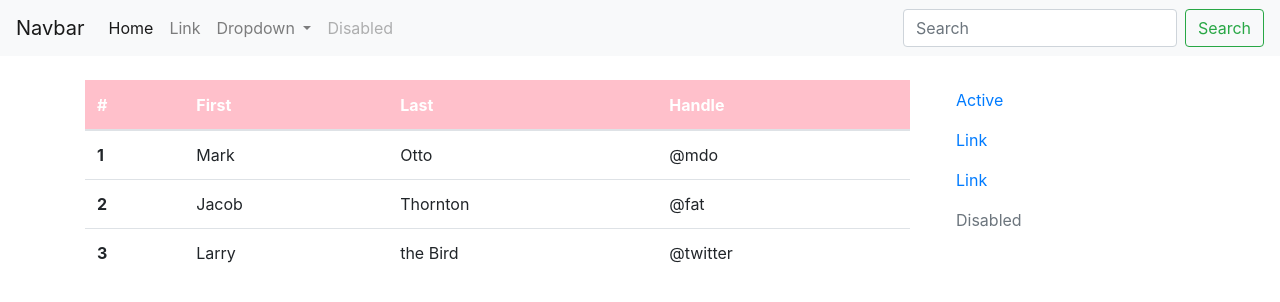
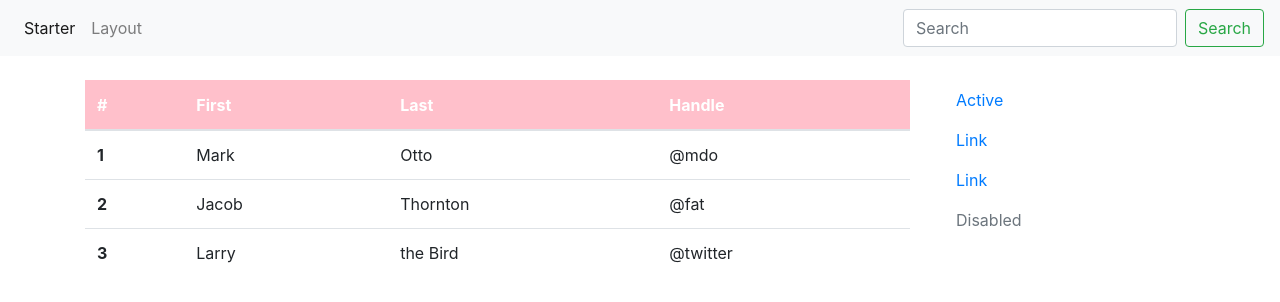
Before and after one commit to danieljbuyinza/git-intro, a plain HTML site: page layout.html in a window 1280 px wide. Drawn offline with Linux system fonts and the light colour scheme.

Commit message:
removed some links from the layout menu

```diff
--- a/layout.html
+++ b/layout.html
@@ -7,7 +7,6 @@
   </head>
   <body>
     <nav class="navbar navbar-expand-lg navbar-light bg-light">
-        <a class="navbar-brand" href="#">Navbar</a>
         <button class="navbar-toggler" type="button" data-toggle="collapse" data-target="#navbarSupportedContent" aria-controls="navbarSupportedContent" aria-expanded="false" aria-label="Toggle navigation">
           <span class="navbar-toggler-icon"></span>
         </button>
@@ -15,24 +14,10 @@
         <div class="collapse navbar-collapse" id="navbarSupportedContent">
           <ul class="navbar-nav mr-auto">
             <li class="nav-item active">
-              <a class="nav-link" href="#">Home <span class="sr-only">(current)</span></a>
+              <a class="nav-link" href="index.html">Starter <span class="sr-only">(current)</span></a>
             </li>
             <li class="nav-item">
-              <a class="nav-link" href="#">Link</a>
-            </li>
-            <li class="nav-item dropdown">
-              <a class="nav-link dropdown-toggle" href="#" id="navbarDropdown" role="button" data-toggle="dropdown" aria-haspopup="true" aria-expanded="false">
-                Dropdown
-              </a>
-              <div class="dropdown-menu" aria-labelledby="navbarDropdown">
-                <a class="dropdown-item" href="#">Action</a>
-                <a class="dropdown-item" href="#">Another action</a>
-                <div class="dropdown-divider"></div>
-                <a class="dropdown-item" href="#">Something else here</a>
-              </div>
-            </li>
-            <li class="nav-item">
-              <a class="nav-link disabled" href="#" tabindex="-1" aria-disabled="true">Disabled</a>
+              <a class="nav-link" href="layout.html">Layout</a>
             </li>
           </ul>
           <form class="form-inline my-2 my-lg-0">
```
